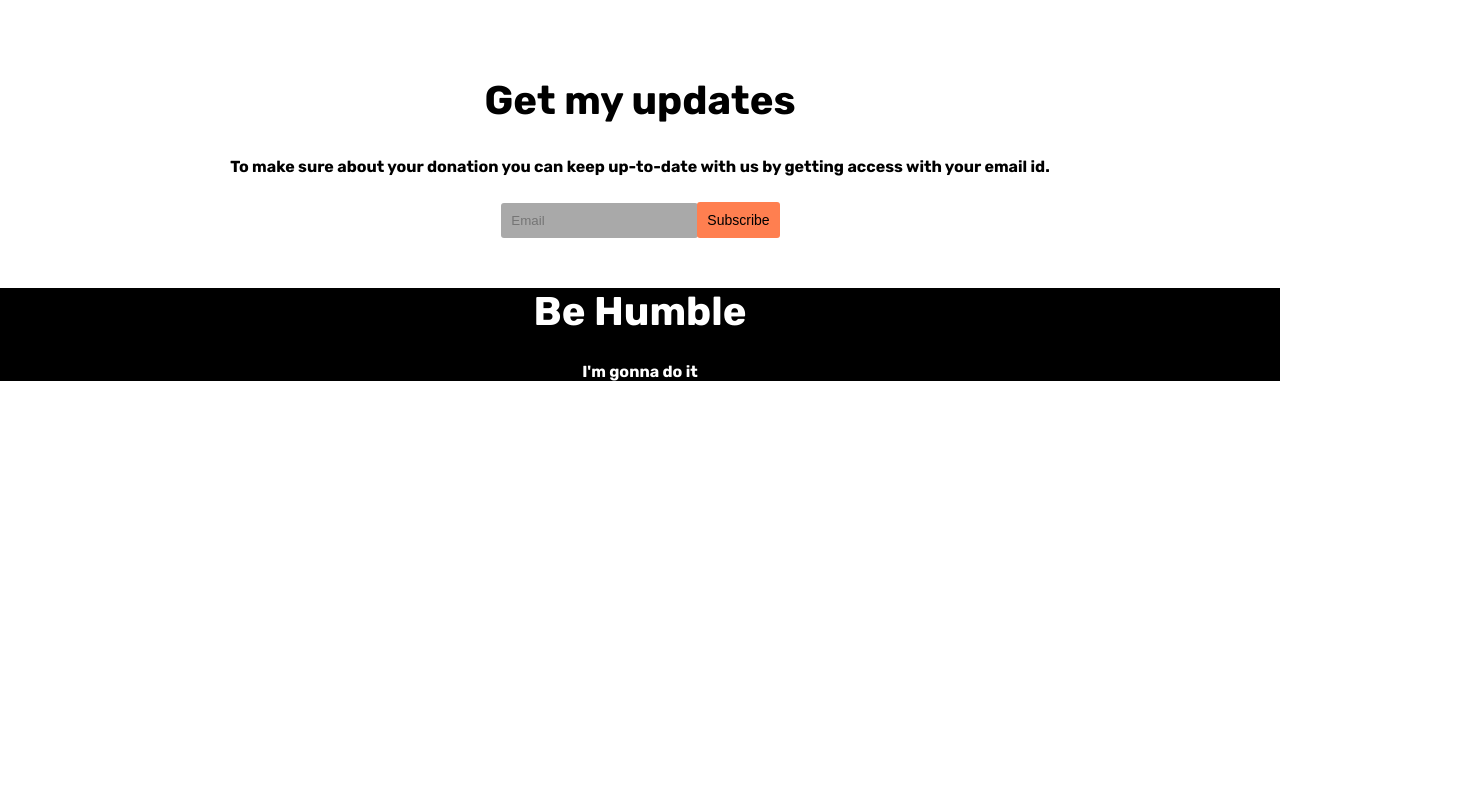
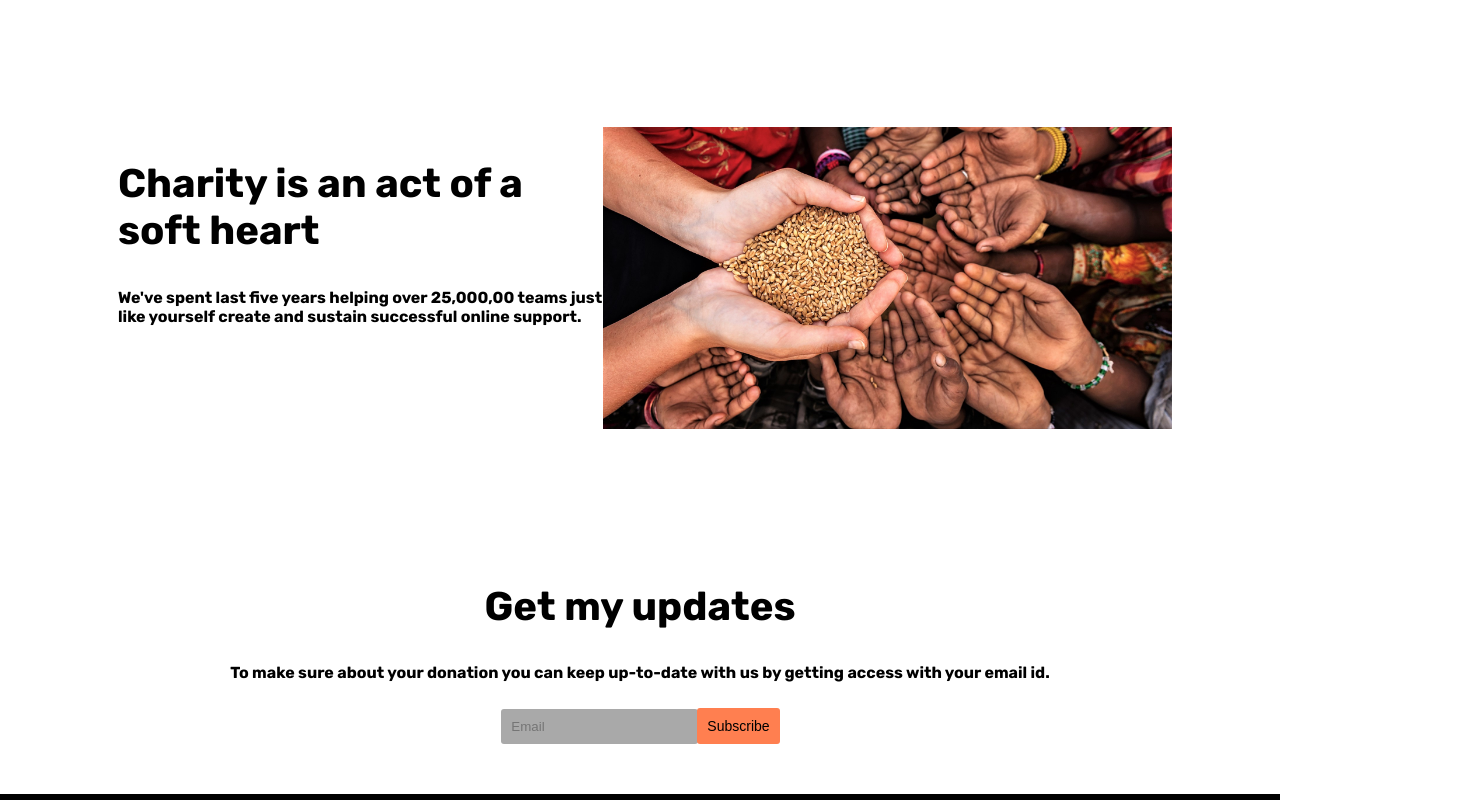
Before and after one commit to ShahinLemon/new-repo, a plain HTML site: page index.html in a window 1280 px wide. Shown: the part 1560-2360 px from the top of the page, 1462 px wide, since content can reach past the window. Before the commit the page ends 1949 px from the top, so only its background shows below. Drawn offline with Linux system fonts and the light colour scheme.

Commit message:
all sections are added successfully

```diff
--- a/index.html
+++ b/index.html
@@ -61,6 +61,19 @@
             </div>
        </div>
     </section>
+    <section id="charity-section">
+        <div id="charity-main-div">
+            <div id="charity-text-div">
+                <h1>Charity is an act of a soft heart</h1>
+                <p>
+                    We've spent last five years helping over 25,000,00 teams just like yourself create and sustain successful online support.
+                </p>
+            </div>
+            <div id="charity-image-div">
+                <img src="images/charity.jpg" alt="charity">
+            </div>
+        </div>
+    </section>
     <section id="get-my-update-section">
         <h1>Get my updates</h1>
         <p>
@@ -71,7 +84,7 @@
         </form>
     </section>
     <footer id="footer-id">
-        <h1>Be Humble</h1>
+        <h1 id="be-humble-id">Be Humble</h1>
         <p>I'm gonna do it</p>
     </footer>
 </body>
--- a/style.css
+++ b/style.css
@@ -102,6 +102,26 @@ hr{
     border-radius: 5px;
     background-color: rgb(241, 175, 175);
 }
+#charity-section{
+    margin: 150px 10px;
+
+}
+#charity-main-div{
+    display: flex;
+    width: 100%;
+    justify-content: center;
+    padding: 0px 100px;
+}
+#charity-text-div{
+    width: 100%;
+    height: auto;
+}
+#charity-image-div img{
+
+    width: 75%;
+    height: auto;
+}
+
 #get-my-update-section{
     text-align: center;
 }
@@ -121,10 +141,13 @@ hr{
     border: 0px solid white;
     border-radius: 3px;
 }
+#be-humble-id{
+    color: brown;
+}
 #footer-id{
     text-align: center;
     background-color: black;
-    color: white;
-
+    color: rgb(212, 42, 42);
     margin: 40px -8px -8px -8px;
+    padding: 20px 0px;
 }
```
Also changed, not shown: images/charity.jpg (added).
